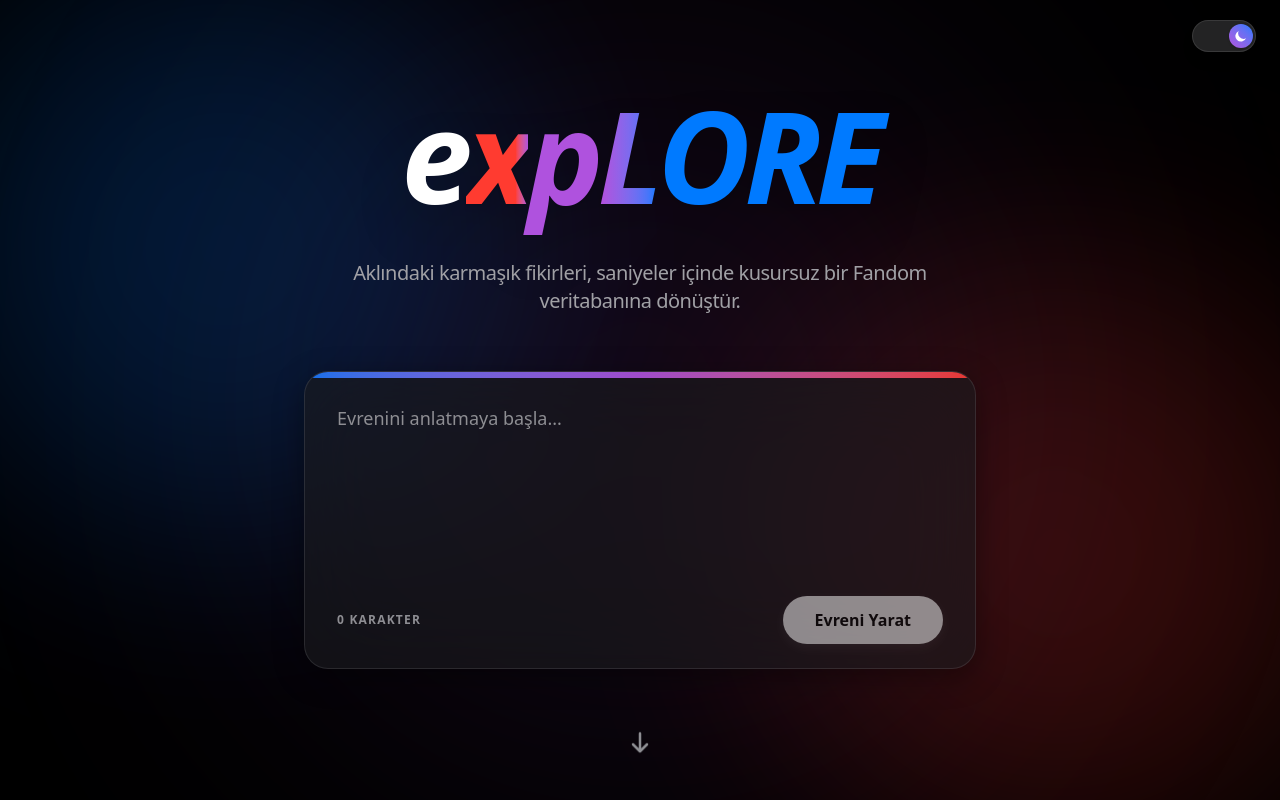
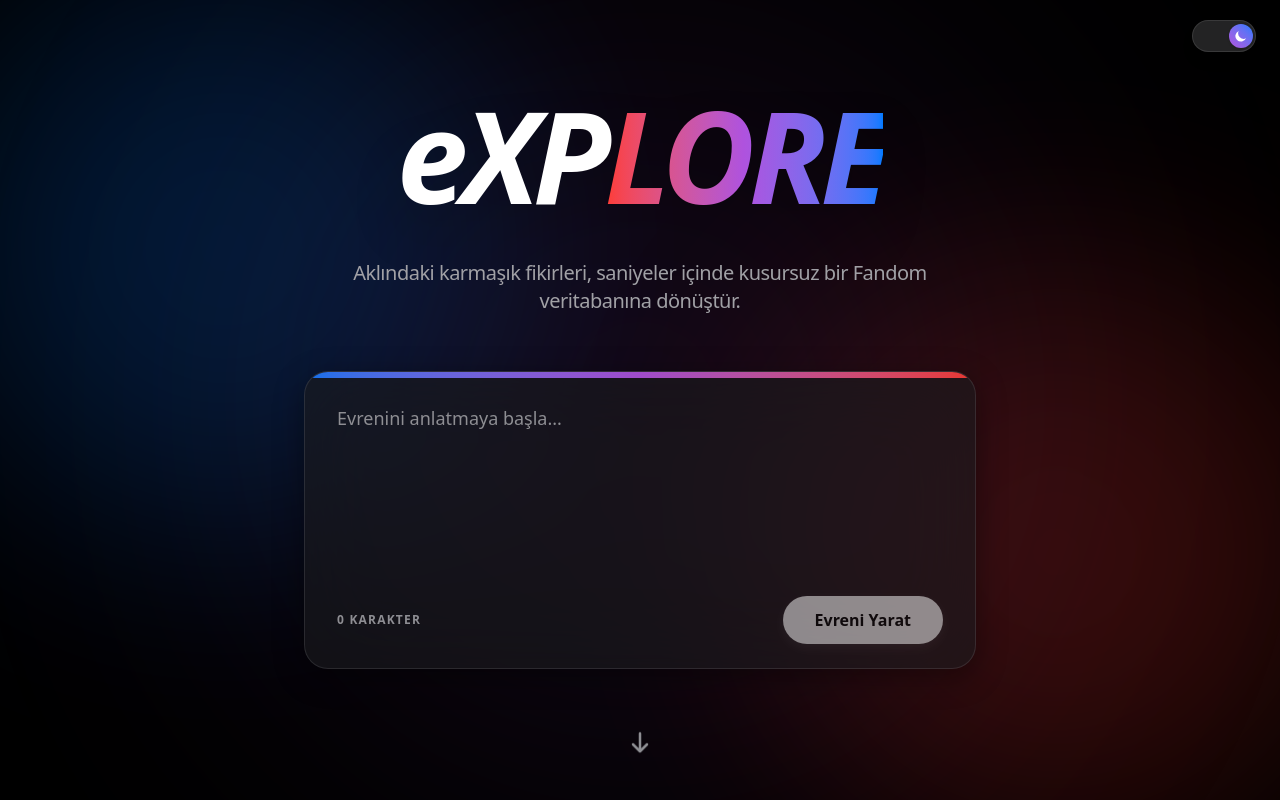
Before and after one commit to Aoshindeiru/loremaker, a Next.js app: page / in a window 1280 px wide. Shown: the top 800 px of the page. Built offline with nearby package versions, Linux system fonts and the light colour scheme.

Commit message:
Update page.js

```diff
--- a/app/page.js
+++ b/app/page.js
@@ -25,7 +25,7 @@ export default function Home() {
   };
 
   return (
-    <main className={`min-h-screen transition-colors duration-75 relative overflow-x-hidden font-sans ${isLightMode ? 'bg-[#F5F5F7] text-[#1D1D1F]' : 'bg-[#000000] text-white selection:bg-[#8338EC] selection:text-white'}`}>
+    <main className={`min-h-screen transition-colors duration-75 relative overflow-x-hidden font-sans ${isLightMode ? 'bg-[#F5F5F7] text-[#1D1D1F]' : 'bg-[#000000] text-white selection:bg-[#AF52DE] selection:text-white'}`}>
 
       {/* --- SABİT ARKA PLAN (VIBRANT HOLLOW PURPLE - iOS GLOW) --- */}
       <div className="fixed inset-0 z-0 pointer-events-none overflow-hidden flex items-center justify-center">
@@ -34,18 +34,17 @@ export default function Home() {
         <div className={`absolute w-[50vw] h-[50vw] bg-[#AF52DE] rounded-full filter blur-[180px] transition-opacity duration-75 ${isLightMode ? 'opacity-10' : 'opacity-[0.15]'}`}></div>
       </div>
 
-      {/* --- YUKARIDAN İNEN SABİT MENÜ (STICKY NAVBAR - GLASSMORPHISM) --- */}
+      {/* --- YUKARIDAN İNEN SABİT MENÜ (STICKY NAVBAR) --- */}
       <header className={`fixed top-0 left-0 w-full z-40 transition-all duration-75 px-8 py-4 flex justify-between items-center ${isScrolled ? (isLightMode ? 'bg-white/70 backdrop-blur-2xl shadow-sm border-b border-white/40 translate-y-0' : 'bg-[#1C1C1E]/70 backdrop-blur-2xl border-b border-white/10 translate-y-0') : 'opacity-0 pointer-events-none -translate-y-full'}`}>
+
+        {/* Küçülen Logo - YENİ TASARIM (eXP Sade, LORE Gradyan) */}
         <div className="font-black italic text-3xl tracking-tighter cursor-pointer flex items-center drop-shadow-md">
-          <span className={isLightMode ? "text-[#1D1D1F]" : "text-white"}>e</span>
-          <span className="bg-gradient-to-r from-[#FF3B30] from-[80%] to-[#AF52DE] text-transparent bg-clip-text">x</span>
-          <span className="text-[#AF52DE]">p</span>
-          <span className="bg-gradient-to-r from-[#AF52DE] from-[10%] to-[#007AFF] text-transparent bg-clip-text">L</span>
-          <span className="text-[#007AFF]">ORE</span>
+          <span className={isLightMode ? "text-[#1D1D1F]" : "text-white"}>eXP</span>
+          <span className="bg-gradient-to-r from-[#FF3B30] via-[#AF52DE] to-[#007AFF] text-transparent bg-clip-text">LORE</span>
         </div>
       </header>
 
-      {/* --- DARK/LIGHT MODE BUTONU (iOS CAPSULE STYLE) --- */}
+      {/* --- DARK/LIGHT MODE BUTONU --- */}
       <button
         onClick={() => setIsLightMode(!isLightMode)}
         className={`fixed top-5 right-6 z-50 w-16 h-8 rounded-full p-1 flex items-center transition-all duration-75 shadow-lg backdrop-blur-xl ${isLightMode ? 'bg-white/80 border border-gray-200 hover:shadow-xl' : 'bg-[#2C2C2E]/80 border border-white/10 hover:shadow-[0_0_20px_rgba(175,82,222,0.4)]'}`}
@@ -64,19 +63,16 @@ export default function Home() {
       <section className="relative z-10 min-h-screen flex flex-col items-center justify-center p-6">
         <div className="w-full max-w-4xl flex flex-col items-center justify-center gap-10 mt-[-5vh]">
 
+          {/* Devasa Ana Logo - YENİ TASARIM */}
           <h1 className={`text-7xl md:text-9xl font-black italic tracking-tighter flex items-center justify-center drop-shadow-2xl select-none transition-opacity duration-75 ${isScrolled ? 'opacity-0' : 'opacity-100'}`}>
-            <span className={isLightMode ? "text-[#1D1D1F]" : "text-white"}>e</span>
-            <span className="bg-gradient-to-r from-[#FF3B30] from-[80%] to-[#AF52DE] text-transparent bg-clip-text drop-shadow-sm">x</span>
-            <span className="text-[#AF52DE] drop-shadow-sm">p</span>
-            <span className="bg-gradient-to-r from-[#AF52DE] from-[10%] to-[#007AFF] text-transparent bg-clip-text drop-shadow-sm">L</span>
-            <span className="text-[#007AFF] drop-shadow-sm">ORE</span>
+            <span className={isLightMode ? "text-[#1D1D1F]" : "text-white"}>eXP</span>
+            <span className="bg-gradient-to-r from-[#FF3B30] via-[#AF52DE] to-[#007AFF] text-transparent bg-clip-text drop-shadow-sm">LORE</span>
           </h1>
 
           <p className={`text-lg md:text-xl max-w-xl text-center mx-auto font-medium mb-4 transition-colors duration-75 tracking-tight ${isLightMode ? 'text-[#86868B]' : 'text-[#A1A1A6]'}`}>
             Aklındaki karmaşık fikirleri, saniyeler içinde kusursuz bir Fandom veritabanına dönüştür.
           </p>
 
-          {/* Metin Kutusu - iOS Glassmorphism Arayüzü */}
           <div className={`w-full max-w-2xl rounded-3xl relative overflow-hidden transition-all duration-75 border backdrop-blur-2xl ${isLightMode ? 'bg-white/60 border-white/80 shadow-[0_8px_30px_rgb(0,0,0,0.04)] focus-within:shadow-[0_8px_40px_rgba(175,82,222,0.15)] focus-within:border-white' : 'bg-[#1C1C1E]/60 border-white/10 shadow-[0_8px_30px_rgb(0,0,0,0.4)] focus-within:shadow-[0_8px_40px_rgba(175,82,222,0.25)] focus-within:border-white/20'}`}>
 
             <div className="absolute top-0 left-0 w-full h-1.5 bg-gradient-to-r from-[#007AFF] via-[#AF52DE] to-[#FF3B30] opacity-90"></div>
@@ -112,7 +108,7 @@ export default function Home() {
         </div>
       </section>
 
-      {/* --- 2. BÖLÜM: ÖZELLİKLER (iOS KART TASARIMI) --- */}
+      {/* --- 2. BÖLÜM: ÖZELLİKLER --- */}
       <section className="relative z-10 w-full max-w-6xl mx-auto py-32 px-6">
         <div className="text-center mb-20">
           <h2 className="text-4xl md:text-5xl font-black mb-4 tracking-tight">Sistem Nasıl Çalışır?</h2>
```
